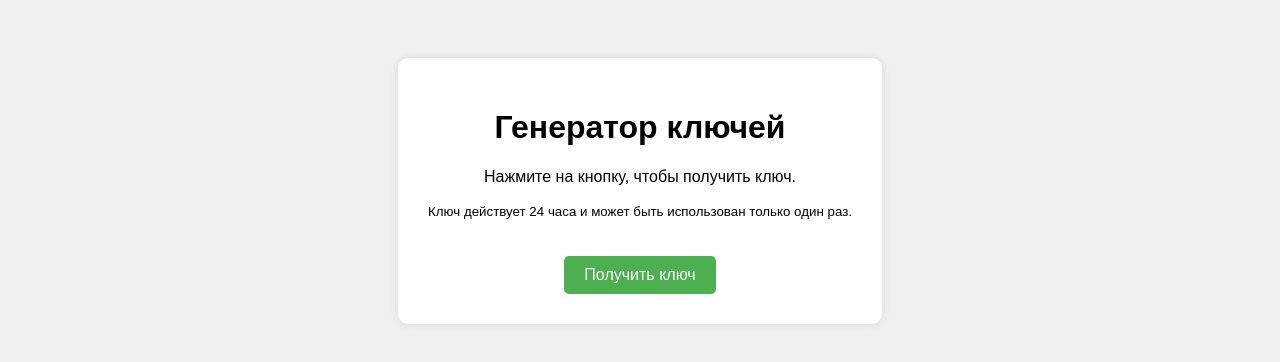
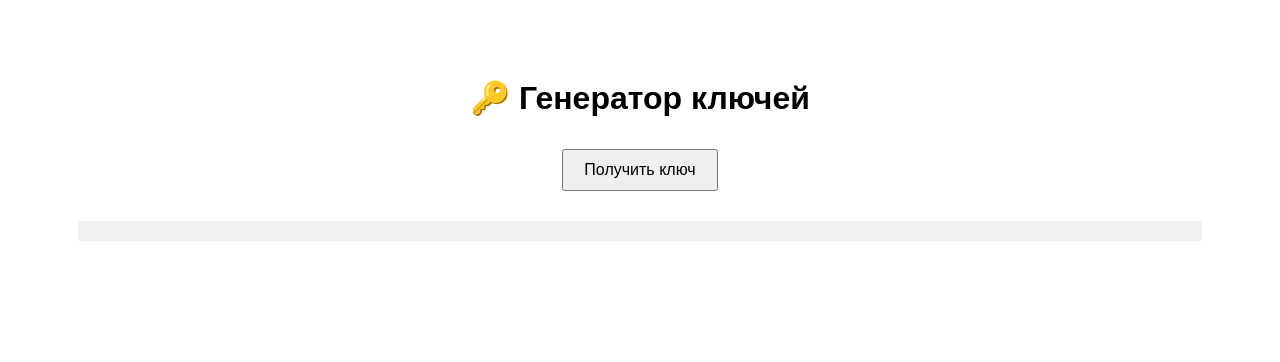
Before and after one commit to egor2078f/Key, a website: page index.html in a window 1280 px wide. Drawn offline with Linux system fonts and the light colour scheme.

Commit message:
Update index.html

```diff
--- a/index.html
+++ b/index.html
@@ -1,81 +1,56 @@
 <!DOCTYPE html>
-<html lang="ru">
+<html>
 <head>
-    <meta charset="UTF-8">
-    <meta name="viewport" content="width=device-width, initial-scale=1.0">
-    <title>Получить ключ</title>
+    <title>Генератор ключей</title>
     <style>
-        body {
-            font-family: Arial, sans-serif;
-            text-align: center;
-            padding: 50px;
-            background-color: #f0f0f0;
-        }
-        .container {
-            background-color: white;
-            padding: 30px;
-            border-radius: 10px;
-            box-shadow: 0 0 10px rgba(0,0,0,0.1);
-            display: inline-block;
-        }
-        button {
-            padding: 10px 20px;
-            font-size: 16px;
-            cursor: pointer;
-            background-color: #4CAF50;
-            color: white;
-            border: none;
-            border-radius: 5px;
-            margin-top: 20px;
-        }
-        #keyDisplay {
-            margin-top: 20px;
-            padding: 10px;
-            font-size: 18px;
-            font-weight: bold;
-            word-break: break-all;
-            background-color: #e9e9e9;
-            border-radius: 5px;
-            display: none;
-        }
+        body { font-family: Arial; text-align: center; padding: 50px; }
+        button { padding: 10px 20px; font-size: 16px; margin: 10px; }
+        #key { font-weight: bold; margin: 20px; padding: 10px; background: #f0f0f0; }
     </style>
 </head>
 <body>
-    <div class="container">
-        <h1>Генератор ключей</h1>
-        <p>Нажмите на кнопку, чтобы получить ключ.</p>
-        <p><small>Ключ действует 24 часа и может быть использован только один раз.</small></p>
-        <button onclick="generateKey()">Получить ключ</button>
-        <div id="keyDisplay"></div>
-    </div>
+    <h1>🔑 Генератор ключей</h1>
+    <button onclick="generateKey()">Получить ключ</button>
+    <div id="key"></div>
 
     <script>
         async function generateKey() {
-            const button = event.target;
-            button.disabled = true;
-            button.textContent = 'Генерация...';
+            const btn = event.target;
+            btn.disabled = true;
 
             try {
-                const response = await fetch('/generate-key', {
-                    method: 'POST'
-                });
-                const data = await response.json();
-
-                const keyDisplay = document.getElementById('keyDisplay');
-                keyDisplay.textContent = `Ваш ключ: ${data.key}`;
-                keyDisplay.style.display = 'block';
-
-                navigator.clipboard.writeText(data.key).then(() => {
-                    alert('Ключ скопирован в буфер обмена!');
+                // Создаем issue через GitHub API
+                const response = await fetch('https://api.github.com/repos/ТВОЙ_ЮЗЕР/ТВОЙ_РЕПО/issues', {
+                    method: 'POST',
+                    headers: {
+                        'Authorization': 'token ТВОЙ_ТОКЕН',
+                        'Content-Type': 'application/json'
+                    },
+                    body: JSON.stringify({
+                        title: `KEY_${Date.now()}_${Math.random().toString(36).substr(2, 9)}`,
+                        body: `Создан: ${new Date().toISOString()}\nIP: ${await getIP()}`,
+                        labels: ['key']
+                    })
                 });
 
+                const data = await response.json();
+                const key = data.title.replace('KEY_', '');
+
+                document.getElementById('key').innerHTML = `Ключ: ${key}`;
+                navigator.clipboard.writeText(key);
+                alert('Ключ скопирован!');
+
             } catch (error) {
-                console.error('Ошибка:', error);
-                alert('Произошла ошибка при генерации ключа.');
+                alert('Ошибка генерации');
             } finally {
-                button.disabled = false;
-                button.textContent = 'Получить ключ';
+                btn.disabled = false;
             }
+        }
+
+        async function getIP() {
+            const response = await fetch('https://api.ipify.org?format=json');
+            const data = await response.json();
+            return data.ip;
         }
     </script>
 </body>
```
